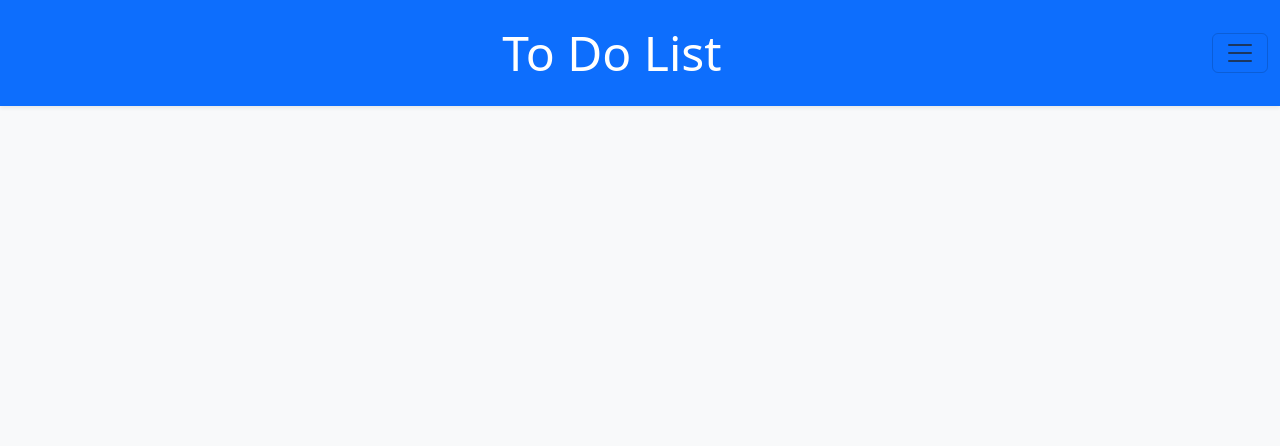
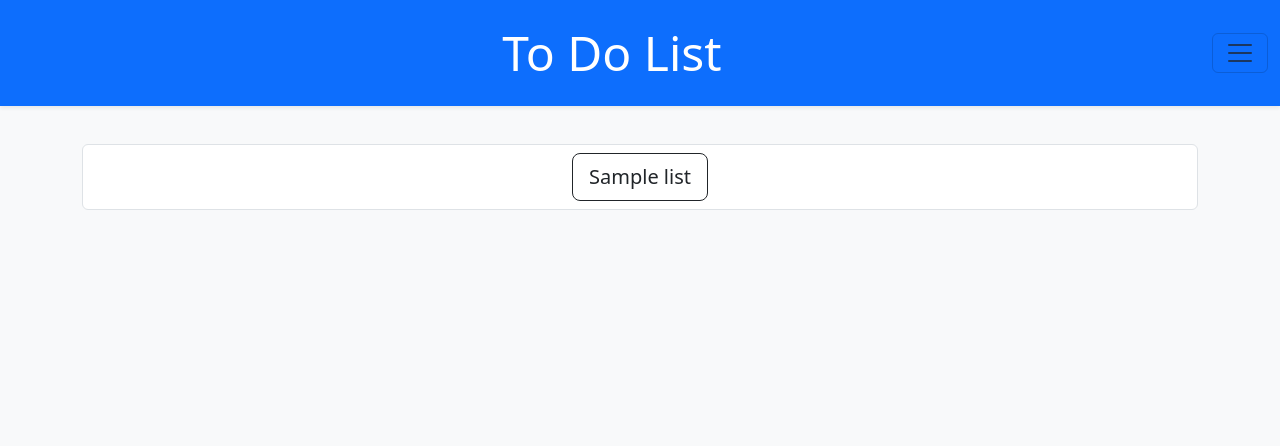
Before and after one commit to dwaynxz/flask-todo-list-v1, a Flask app: template Todo/templates/homepage.html in a window 1280 px wide. Shown: the top 446 px of the page. Run offline with Flask 3, Linux system fonts and the light colour scheme; the template is opened without the code that fills it: most values are stand-ins (such as "Sample title", 1, 10 or a date in 2020).

Commit message:
feat: add a feature to display the lists(if available)

```diff
--- a/Todo/templates/homepage.html
+++ b/Todo/templates/homepage.html
@@ -4,13 +4,28 @@
 
 {% block content %}
 <main>
+        {% if to_do_lists.is_empty() %}
+            <div class="d-flex justify-content-center align-items-center vh-100">
+                <a class="disabled-link" href="/create-todo">
+                    You don't have lists click here or click on the + icon
+                </a>
+            </div>
                 <div class="container py-5 pt-5 mt-5 position-absolute bottom-0 end-0 d-inline-block p-0 m-0">
                     <a href="/create-todo" class="btn btn-info btn-lg rounded-circle">+</a>
                 </div>
-    <div>
+        {% else %}
+            <div class="container py-5 pt-5 mt-5">
+                <div class="mx-auto text-center">
                 <ul class="list-group">
-            <li class="list-group-item"></li>
+                    {% for title in to_do_lists.lists %}
+                        <li class="list-group-item"><a href="" class="btn btn-lg btn-outline-dark button-dimensions">{{title}}</a></li>
+                    {% endfor %}
+            {% endif %}
                 </ul>
+                </div>
+                <div class="container py-5 pt-5 mt-5 position-absolute bottom-0 end-0 d-inline-block p-0 m-0">
+                    <a href="/create-todo" class="btn btn-info btn-lg rounded-circle">+</a>
+                </div>
             </div>
 </main>
 {% endblock %}
```
Lines whose indentation alone changed are shown as unchanged.
